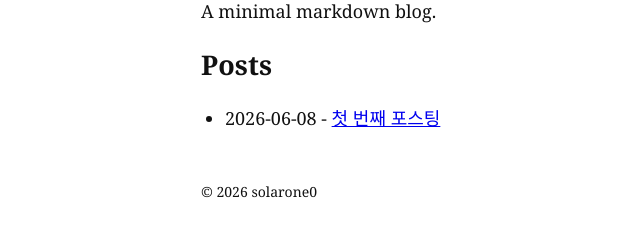
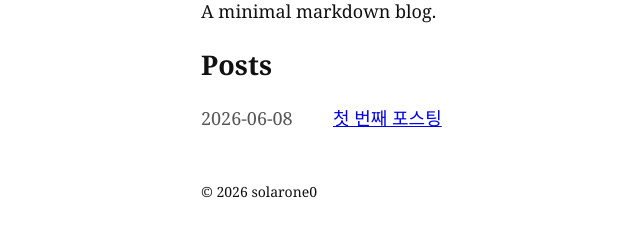
Before and after one commit to solarone0/solarone0.github.io, a Jekyll site: the page built from index.md, in a window 1280 px wide. Shown: the part 224-461 px from the top of the page, without its empty margins (59-699 px from the left). Built offline with Jekyll 4.4.1, drawn with Linux system fonts in a browser that asks for light colours.

Commit message:
Refine Korean blog typography

```diff
--- a/assets/style.css
+++ b/assets/style.css
@@ -2,7 +2,7 @@
   max-width: 760px;
   margin: 40px auto;
   padding: 0 16px;
-  font-family: Georgia, "Times New Roman", serif;
+  font-family: "신명조", "Shin Myungjo", "Batang", "바탕", Georgia, "Times New Roman", serif;
   font-size: 18px;
   line-height: 1.6;
   color: #111;
@@ -65,3 +65,30 @@
 ul {
   padding-left: 24px;
 }
+
+.post-list {
+  list-style: none;
+  padding-left: 0;
+}
+
+.post-list li {
+  display: grid;
+  grid-template-columns: 120px 1fr;
+  gap: 12px;
+  margin-bottom: 8px;
+}
+
+.post-date {
+  color: #555;
+}
+
+.post-title {
+  overflow-wrap: anywhere;
+}
+
+@media (max-width: 520px) {
+  .post-list li {
+    grid-template-columns: 1fr;
+    gap: 2px;
+  }
+}
--- a/index.md
+++ b/index.md
@@ -9,6 +9,11 @@
 
 ## Posts
 
+<ul class="post-list">
 {% for post in site.posts %}
-- {{ post.date | date: "%Y-%m-%d" }} - [{{ post.title }}]({{ post.url | relative_url }})
+  <li>
+    <span class="post-date">{{ post.date | date: "%Y-%m-%d" }}</span>
+    <a class="post-title" href="{{ post.url | relative_url }}">{{ post.title }}</a>
+  </li>
 {% endfor %}
+</ul>
```
